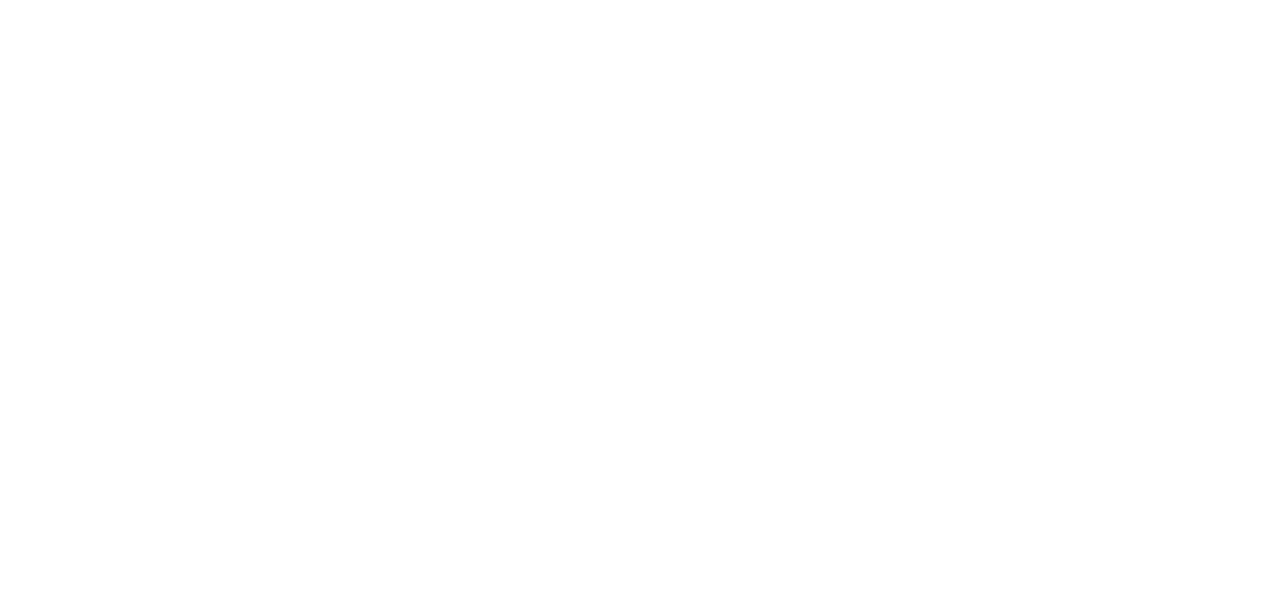
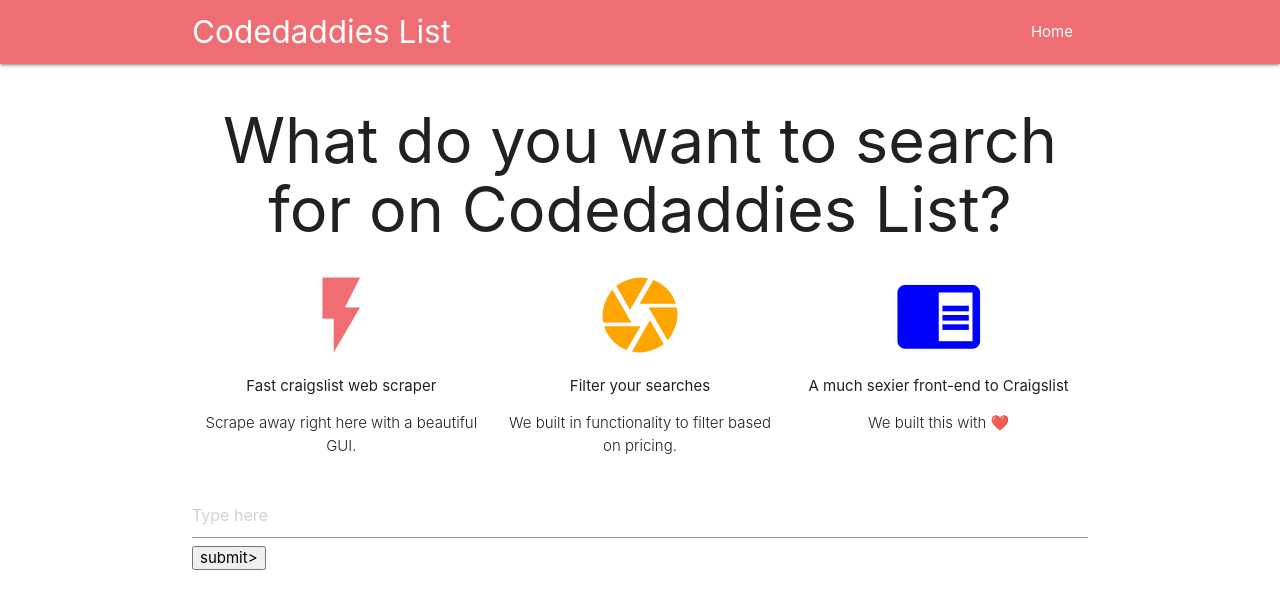
Before and after one commit to Taher-Irfan/Web-scraping, a Django app: page / in a window 1280 px wide. Before the commit the part shown is empty. Shown: the top 609 px of the page. Run offline with Django 3.2, Linux system fonts and the light colour scheme.

Commit message:
front end

```diff
--- a/PROJECT/settings.py
+++ b/PROJECT/settings.py
@@ -120,4 +120,4 @@
 # https://docs.djangoproject.com/en/3.0/howto/static-files/
 
 STATIC_URL = '/static/'
-STATIC_DIR = os.path.join(BASE_DIR, 'static')
+STATICFILES_DIRS = (os.path.join(BASE_DIR, 'static'),)
--- a/my_app/urls.py
+++ b/my_app/urls.py
@@ -3,5 +3,6 @@
 
 
 urlpatterns = [
-    path('', views.home, name='home')
+    path('', views.home, name='home'),
+    path('new_search', views.new_search, name='new_search')
 ]
--- a/my_app/views.py
+++ b/my_app/views.py
@@ -1,7 +1,19 @@
 from django.shortcuts import render
+from bs4 import BeautifulSoup
+import request
 
 
 # Create your views here.
 def home(request):
-    print("here")
+
     return render(request, template_name='base.html')
+
+
+def new_search(request):
+
+    search = request.POST.get('search')
+    context = {
+        'search': search
+    }
+
+    return render(request, template_name='my_app/new_search.html', context=context)
--- a/templates/base.html
+++ b/templates/base.html
@@ -1,10 +1,62 @@
-<!DOCTYPE html>
+{% load static %}
+
 <html lang="en">
 <head>
-  <meta charset="UTF-8">
-  <title>Here is my First Django App</title>
-</head>
+    <meta charset="UTF-8">
+    <title>Codedaddies List</title>
+    <meta charset="UTF-8"/>
+    <meta name="viewport" content="width=device-width, initial-scale=1"/>
+    <link rel="stylesheet" href="{% static "css/style.css" %}">
+    <link rel="stylesheet" href="https://cdnjs.cloudflare.com/ajax/libs/materialize/1.0.0/css/materialize.min.css">
+    <link href="https://fonts.googleapis.com/icon?family=Material+Icons" rel="stylesheet">
 <body>
+<nav>
+    <div class="container nav-wrapper">
+        <a href="/" class="brand-logo">Codedaddies List</a>
+        <ul id="nav-mobile" class="right">
+            <li><a href="/">Home</a></li>
+        </ul>
+    </div>
+</nav>
+<div class="container">
+    <h1 style="text-align: center">What do you want to search for on Codedaddies List?</h1>
+    <div class="row">
+        <div class="col s4">
+            <!-- Promo Content 1 goes here -->
+            <div class="center">
+                <i class="large material-icons" style="color: #EE6E73">flash_on</i>
+                <p>Fast craigslist web scraper</p>
+                <p class="light center">Scrape away right here with a beautiful GUI.</p>
+            </div>
+        </div>
 
+        <div class="col s4">
+            <!-- Promo Content 2 goes here -->
+            <div class="center">
+                <i class="large material-icons" style="color: orange">camera</i>
+                <p>Filter your searches</p>
+                <p class="light center">We built in functionality to filter based on pricing.</p>
+            </div>
+        </div>
+
+        <div class="col s4">
+            <!-- Promo Content 3 goes here -->
+            <div class="center">
+                <i class="large material-icons" style="color: blue">chrome_reader_mode</i>
+                <p>A much sexier front-end to Craigslist</p>
+                <p class="light center">We built this with ❤️</p>
+            </div>
+        </div>
+    </div>
+    <form action="{% url 'new_search' %}" method='POST'>
+        {% csrf_token %}
+        <input type="text" name="search" placeholder="Type here">
+        <button type="submit">submit></button>
+    </form>
+    {% block content %}
+
+    {% endblock content %}
+</div>
+<script src="https://cdnjs.cloudflare.com/ajax/libs/materialize/1.0.0/js/materialize.min.js"></script>
 </body>
 </html>
```
Also changed, not shown: templates/my_app/new_search.html (added, +27 -0 lines).
